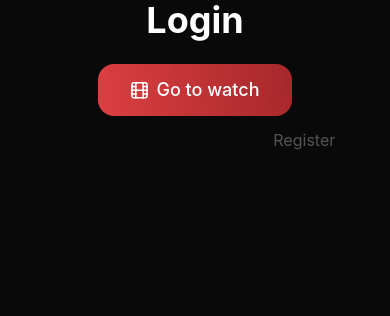
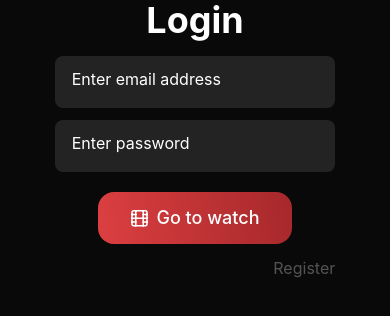
Before and after one commit to Konstantin6378/Mobile-app, a React Native app in the folder cinema-app/: screen /Auth in a window 390 px wide. Shown: the top 316 px of the page. Built offline with nearby package versions, Linux system fonts and the light colour scheme.

Commit message:
add
add in file Auth component AuthFields with validation Email and Password

```diff
--- a/cinema-app/app/components/screens/auth/Auth.tsx
+++ b/cinema-app/app/components/screens/auth/Auth.tsx
@@ -5,6 +5,8 @@ import { Pressable, Text, View } from 'react-native'
 import { Button, Loader } from '@/components/ui'
 
 import { IAuthFormData } from '@/shared/types/auth.interface'
+
+import AuthFields from './AuthFields'
 
 const Auth: FC = () => {
 	const [isReg, setIsReg] = useState(false)
@@ -27,7 +29,7 @@ const Auth: FC = () => {
 					<Loader />
 				) : (
 					<>
-						{/* Fields */}
+						<AuthFields control={control} isPassRequired />
 						<Button onPress={handleSubmit(onSubmit)} icon={'film'}>
 							Go to watch
 						</Button>
```
